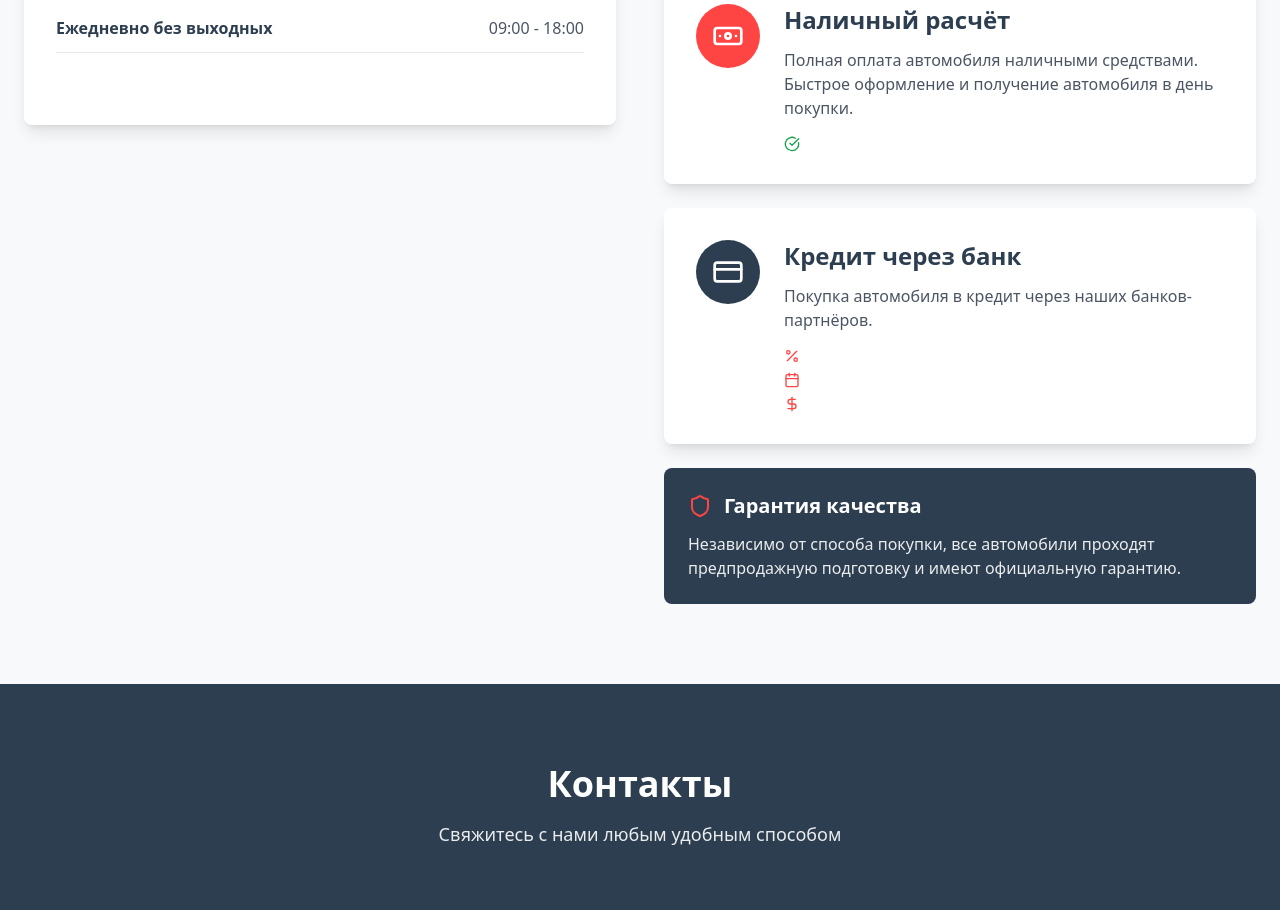
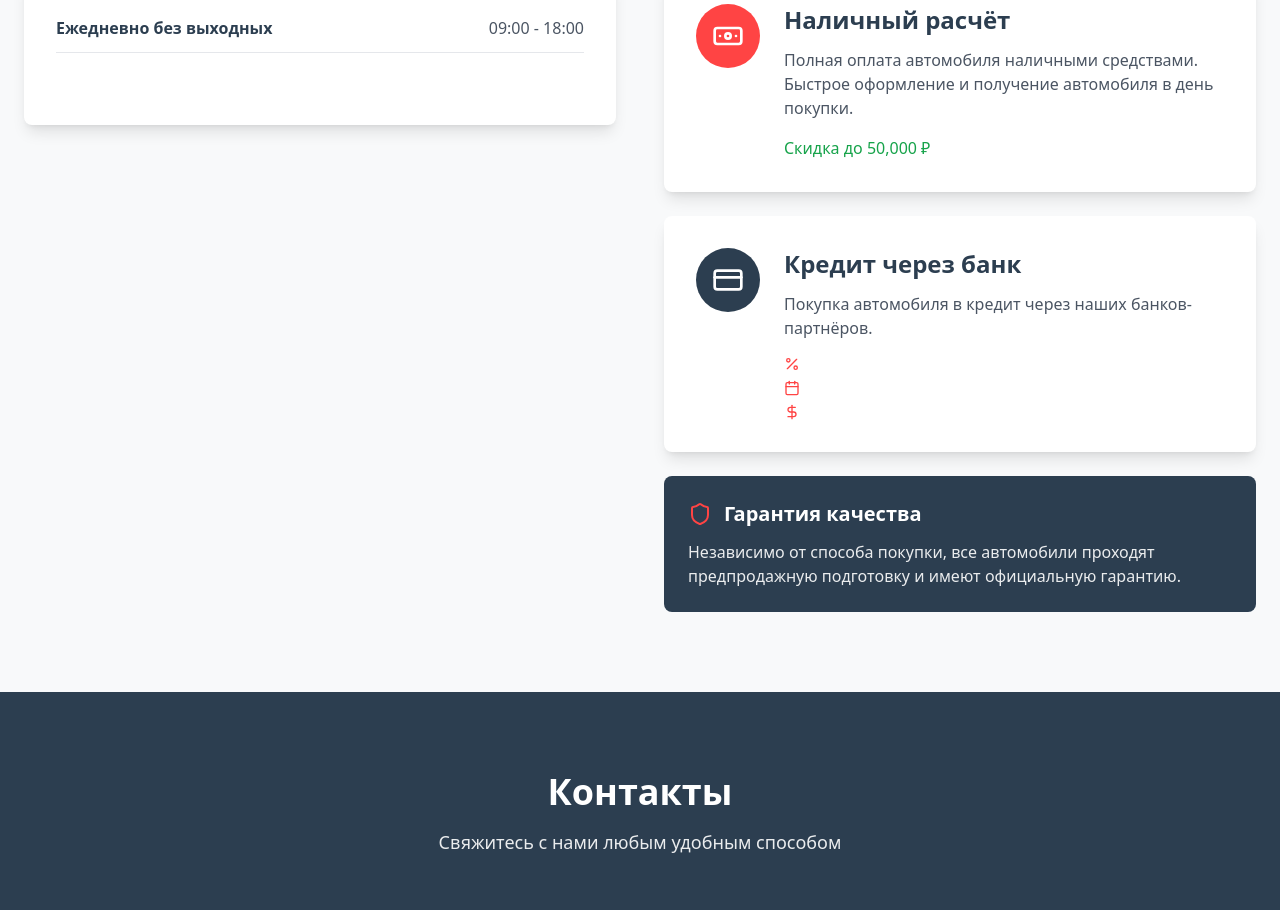
Before and after one commit to info1c8/car-dealership-website-2, a React (Vite) app: page / in a window 1280 px wide. Shown: the part 1900-2810 px from the top of the page. Built offline with nearby package versions, Linux system fonts and the light colour scheme.

Commit message:
Удаление специального символа из текста

```diff
--- a/src/pages/Index.tsx
+++ b/src/pages/Index.tsx
@@ -169,8 +169,7 @@ const Index = () => {
                           Полная оплата автомобиля наличными средствами. Быстрое оформление и получение автомобиля в день покупки.
                         </p>
                         <div className="flex items-center text-green-600">
-                          <Icon name="CheckCircle" size={16} className="mr-2" />
-                          <span className="font-medium"></span>
+                          <span className="font-medium">Скидка до 50,000 ₽</span>
                         </div>
                       </div>
                     </div>
```
